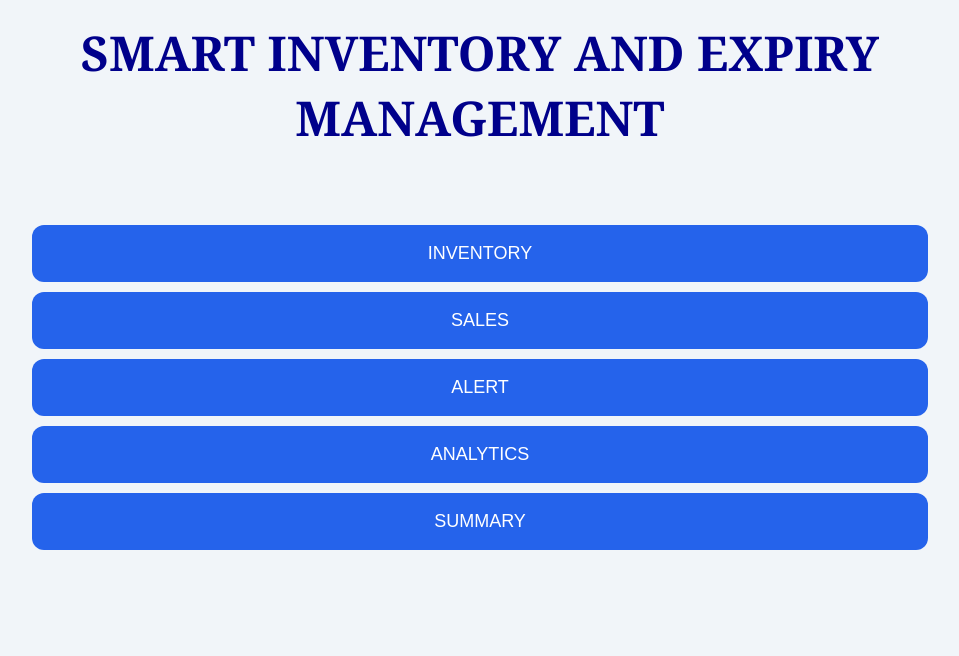
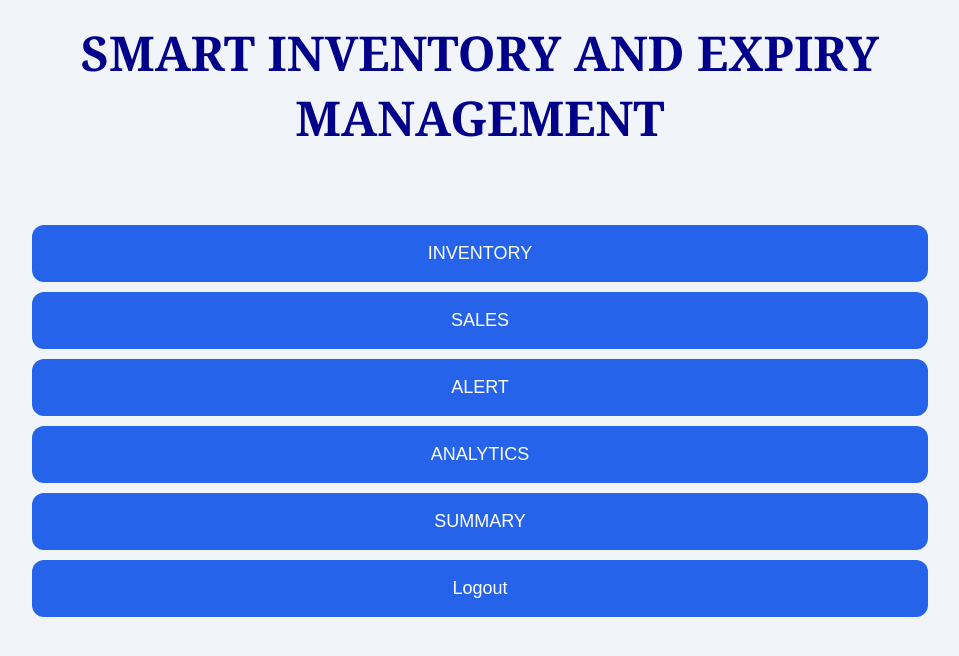
Before and after one commit to atchayak-2802/intern-main-project, a React app in the folder frontend/: page /dashboard in a window 1280 px wide. Shown: the top 656 px of the page, without its empty margins (160-1119 px from the left). Built offline with nearby package versions, Linux system fonts and the light colour scheme; the HTML template or start-up script is replaced by a standard one.

Commit message:
project frontend

```diff
--- a/frontend/src/components/Dashboard.jsx
+++ b/frontend/src/components/Dashboard.jsx
@@ -1,6 +1,17 @@
 import { Link } from "react-router-dom";
+import { useNavigate } from "react-router-dom";
+function Dashboard() {
+   const navigate = useNavigate();
+    const handleLogout = () => {
 
-function Dashboard() {
+
+  localStorage.removeItem("token");
+
+
+  navigate("/");
+};
+
+
 
   return (
   <div className="put">
@@ -27,7 +38,15 @@
         </Link>
         <Link to="/summary">
   <button>SUMMARY</button>
-</Link>
+  </Link>
+
+
+
+  <button onClick={handleLogout}>
+      Logout
+    </button>
+
+
 
       </div>
 </div>
```
Also changed, not shown: frontend/src/App.jsx (+8 -1 lines).
